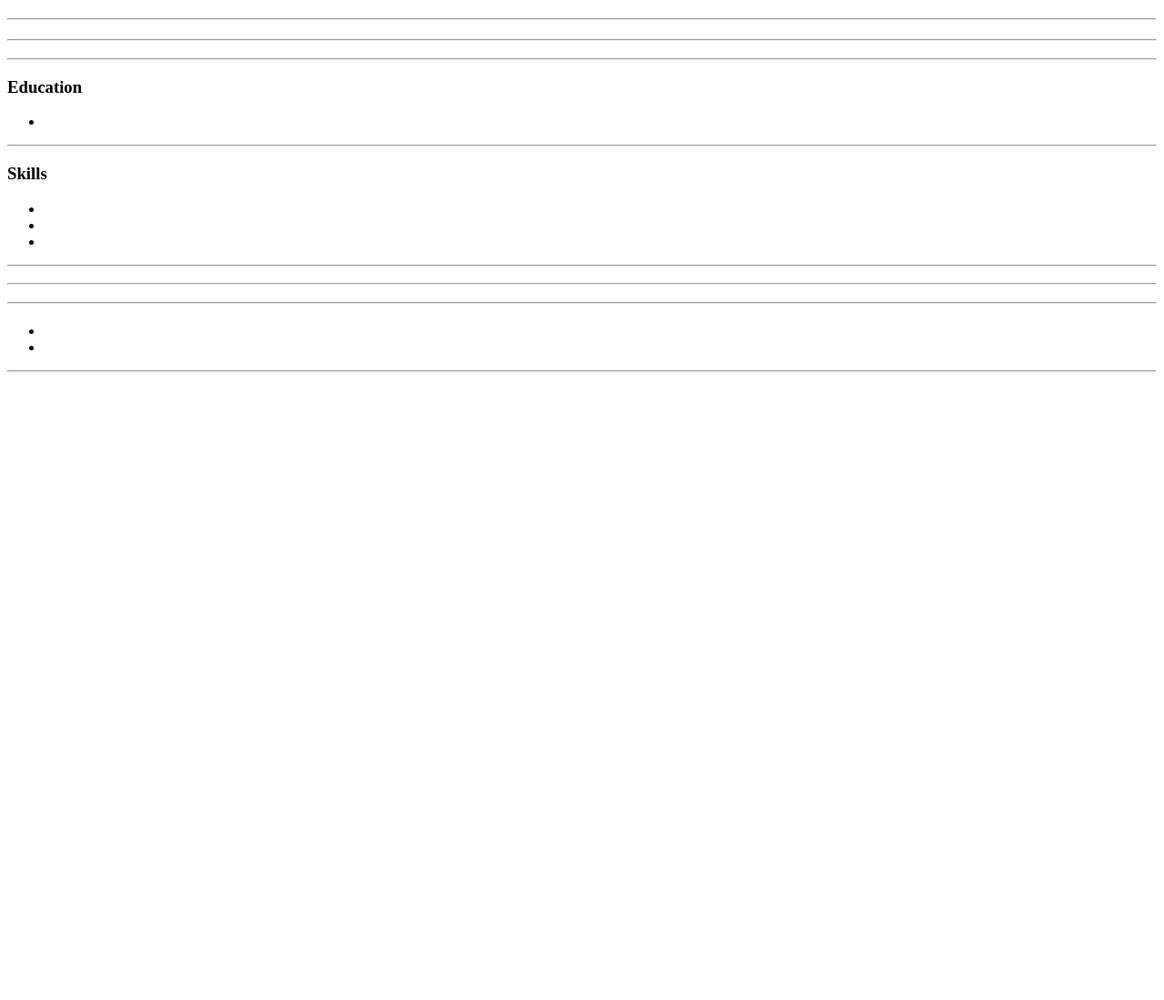
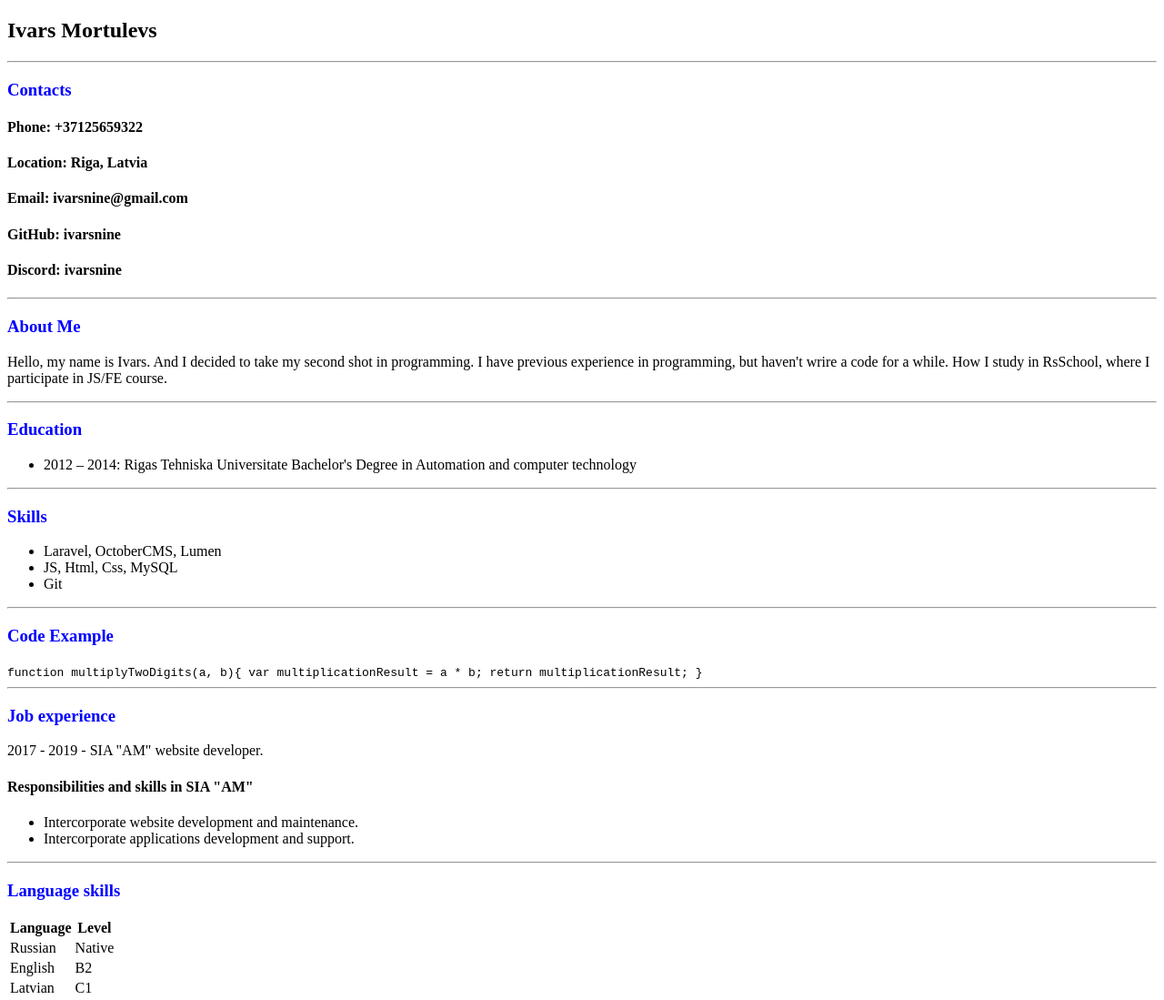
Before and after one commit to ivarsnine/rsschool-cv, a plain HTML site: page index.html in a window 1280 px wide. Shown: the whole page at 91% size. Before the commit the page ends 800 px from the top, so only its background shows below. Drawn offline with Linux system fonts and the light colour scheme.

Commit message:
feat: populate necessary information

```diff
--- a/index.html
+++ b/index.html
@@ -3,23 +3,23 @@
 <head>
     <meta charset="UTF-8">
     <title>Ivars CV</title>
+    <link href="style.css" type="text/css" rel="stylesheet">
 </head>
 <body>
 
-
 <section>
 
-    <h1></h1>
+    <h1>Ivars Mortulevs</h1>
 
     <hr/>
 
-    <h3></h3>
+    <h3>Contacts</h3>
 
-    <h4></h4>
-    <h4></h4>
-    <h4></h4>
-    <h4></h4>
-    <h4></h4>
+    <h4><b>Phone:</b> +37125659322</h4>
+    <h4><b>Location:</b> Riga, Latvia</h4>
+    <h4><b>Email:</b> ivarsnine@gmail.com</h4>
+    <h4><b>GitHub:</b> ivarsnine</h4>
+    <h4><b>Discord:</b> ivarsnine</h4>
 
 </section>
 
@@ -27,9 +27,11 @@
 
     <hr/>
 
-    <h3></h3>
+    <h3>About Me</h3>
 
-    <p>
+    <p>Hello, my name is Ivars. And I decided to take my second shot in programming.
+        I have previous experience in programming, but haven't wrire a code for a while.
+        How I study in RsSchool, where I participate in JS/FE course.
     </p>
 
 </section>
@@ -41,7 +43,7 @@
 
     <ul>
         <li>
-
+            2012 – 2014: Rigas Tehniska Universitate Bachelor's Degree in Automation and computer technology
         </li>
     </ul>
 
@@ -53,9 +55,9 @@
     <h3>Skills</h3>
 
     <ul>
-        <li></li>
-        <li></li>
-        <li></li>
+        <li>Laravel, OctoberCMS, Lumen</li>
+        <li>JS, Html, Css, MySQL</li>
+        <li>Git</li>
     </ul>
 
 </section>
@@ -64,9 +66,13 @@
 
     <hr/>
 
-    <h3></h3>
+    <h3>Code Example</h3>
 
     <code>
+        function multiplyTwoDigits(a, b){
+        var multiplicationResult = a * b;
+        return multiplicationResult;
+        }
     </code>
 
 </section>
@@ -75,21 +81,16 @@
 
     <hr/>
 
-    <h3></h3>
+    <h3>Job experience</h3>
 
-    <p></p>
+    <p>2017 - 2019 - SIA "AM" website developer.</p>
 
-</section>
 
-<section>
-
-    <hr/>
-
-    <h4></h4>
+    <h4>Responsibilities and skills in SIA "AM"</h4>
 
     <ul>
-        <li></li>
-        <li></li>
+        <li>Intercorporate website development and maintenance.</li>
+        <li>Intercorporate applications development and support.</li>
     </ul>
 
 </section>
@@ -98,29 +99,28 @@
 
     <hr/>
 
-    <h3></h3>
+    <h3>Language skills</h3>
 
     <table>
         <tr>
-            <th></th>
-            <th></th>
+            <th>Language</th>
+            <th>Level</th>
         </tr>
         <tr>
-            <td></td>
-            <td></td>
+            <td>Russian</td>
+            <td>Native</td>
         </tr>
         <tr>
-            <td></td>
-            <td></td>
+            <td>English</td>
+            <td>B2</td>
         </tr>
         <tr>
-            <td></td>
-            <td></td>
+            <td>Latvian</td>
+            <td>C1</td>
         </tr>
     </table>
 
 </section>
 
-
 </body>
 </html>
--- a/style.css
+++ b/style.css
@@ -0,0 +1,3 @@
+h3{
+    color:blue;
+}
```
